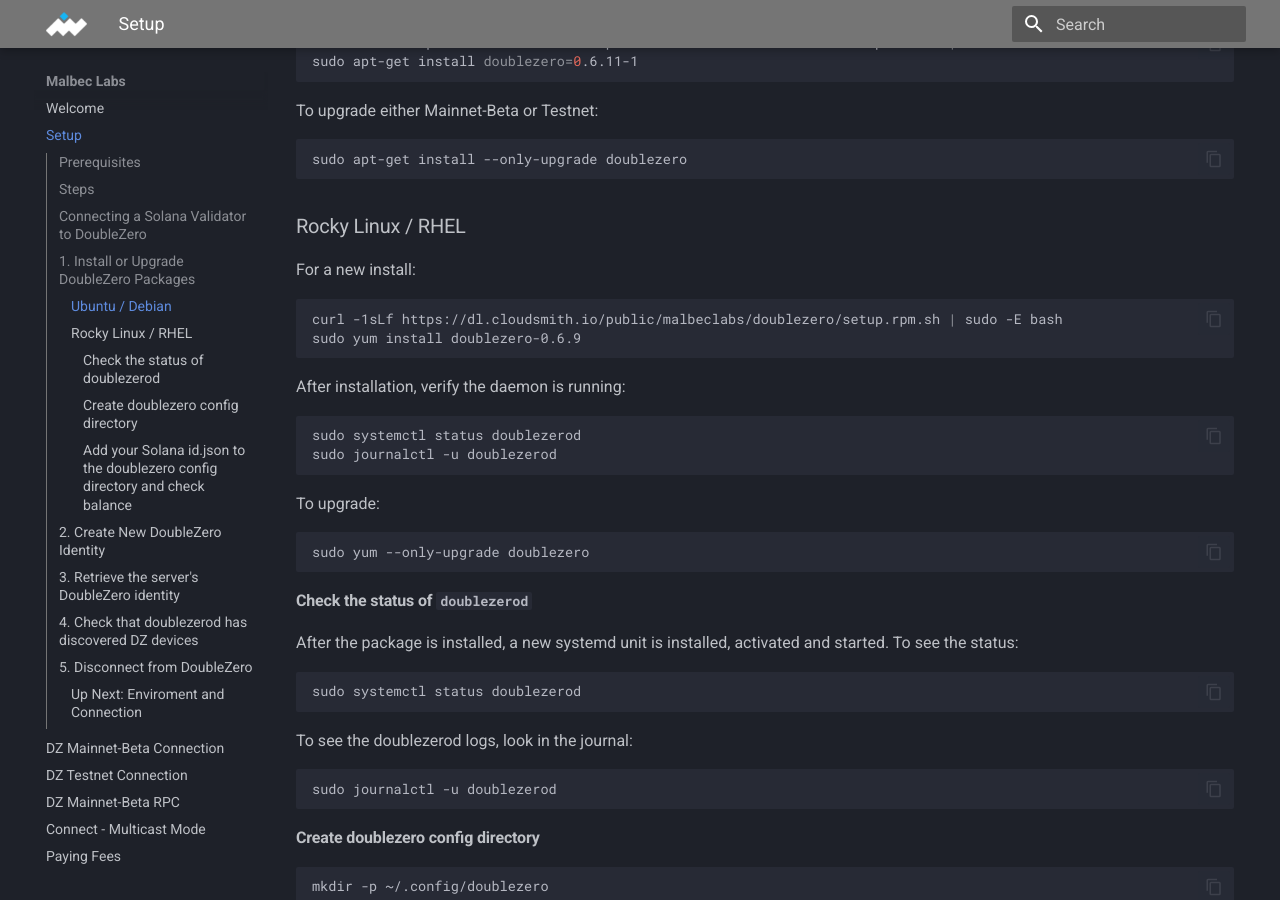
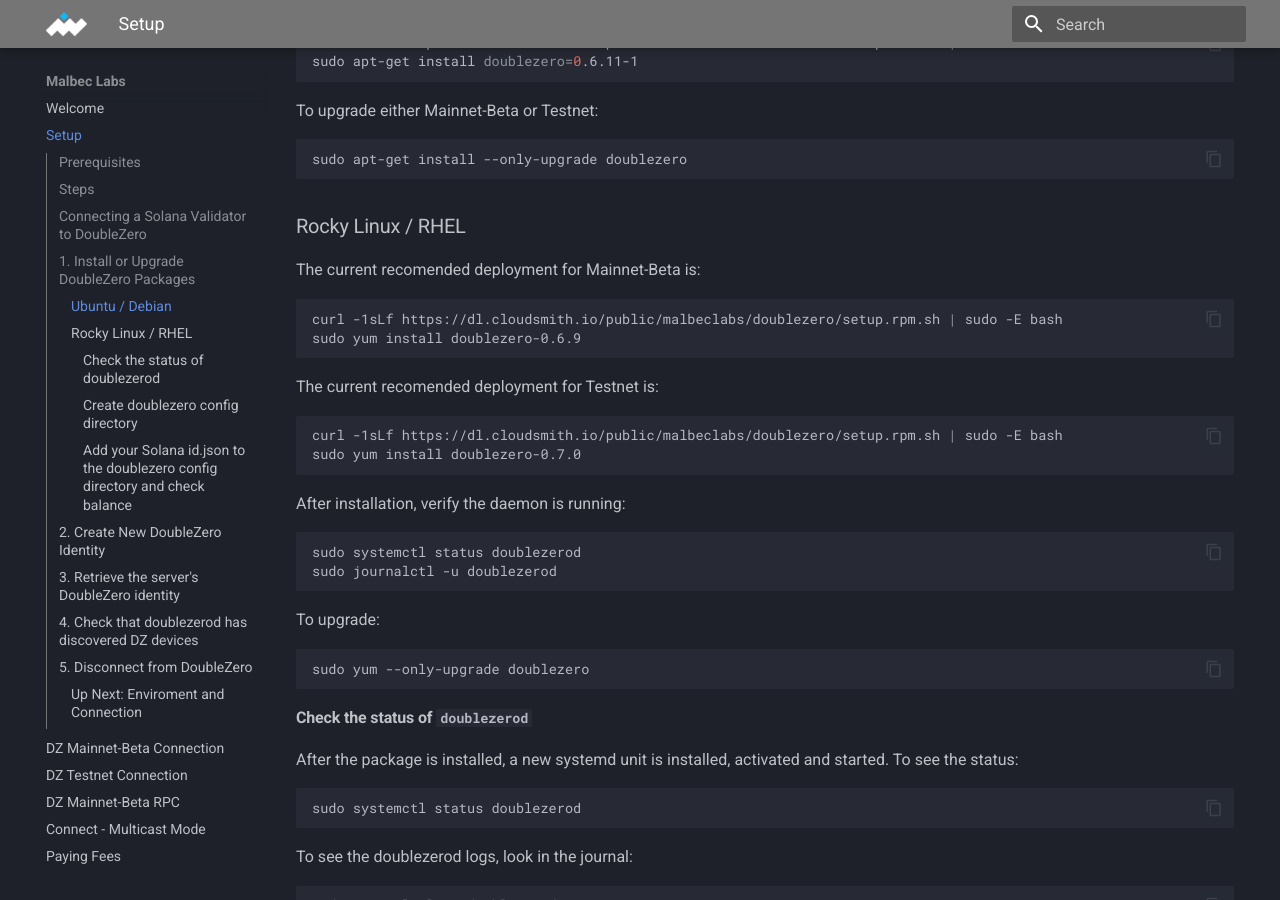
Before and after one commit to malbeclabs/docs, an MkDocs documentation site: the page built from docs/setup.md, in a window 1280 px wide and 900 px high, scrolled down 1429 px. Built offline with MkDocs 1.6.1 and Material for MkDocs 9.7.7, drawn with Linux system fonts in a browser that asks for light colours.

````diff
--- a/docs/setup.md
+++ b/docs/setup.md
@@ -52,10 +52,17 @@ sudo apt-get install --only-upgrade doublezero
 ```
 
 ### Rocky Linux / RHEL
-For a new install:
+
+The current recomended deployment for Mainnet-Beta is:
 ```bash
 curl -1sLf https://dl.cloudsmith.io/public/malbeclabs/doublezero/setup.rpm.sh | sudo -E bash
 sudo yum install doublezero-0.6.9
+```
+
+The current recomended deployment for Testnet is:
+```bash
+curl -1sLf https://dl.cloudsmith.io/public/malbeclabs/doublezero/setup.rpm.sh | sudo -E bash
+sudo yum install doublezero-0.7.0
 ```
 
 After installation, verify the daemon is running:
@@ -64,11 +71,14 @@ After installation, verify the daemon is running:
 sudo systemctl status doublezerod
 sudo journalctl -u doublezerod
 ```
+
 To upgrade:
 ```bash
 sudo yum --only-upgrade doublezero
 ```
+
 #### Check the status of `doublezerod`
+
 After the package is installed, a new systemd unit is installed, activated and started.  To see the status:
 ```
 sudo systemctl status doublezerod
@@ -79,11 +89,15 @@ sudo journalctl -u doublezerod
 ```
 
 #### Create doublezero config directory
+
 ```
 mkdir -p ~/.config/doublezero
 ```
+
 ####Add your Solana id.json to the doublezero config directory and check balance
+
 Copy or link the `id.json` you want to use with DoubleZero to the doublezero config directory.
+
 ```
 sudo cp </path/to/id.json> ~/.config/doublezero/
 ```
@@ -122,11 +136,15 @@ YourDoubleZeroAddress11111111111111111111111111111
 
 
 ## 4. Check that doublezerod has discovered DZ devices
+
 Before connecting, be sure `doublezerod` has discovered and pinged each of the available DZ testnet switches:
+
 ```
 doublezero latency
 ```
+
 Sample output:
+
 ```
 $ doublezero latency
  pubkey                                       | name      | ip             | min      | max      | avg      | reachable
@@ -138,6 +156,7 @@ $ doublezero latency
  65DqsEiFucoFWPLHnwbVHY1mp3d7MNM2gNjDTgtYZtFQ | frk-dz01  | 195.219.220.58 | 143.52ms | 143.62ms | 143.58ms | true
  9uhh2D5c14WJjbwgM7BudztdoPZYCjbvqcTPgEKtTMZE | sg1-dz01  | 180.87.102.98  | 176.66ms | 176.76ms | 176.72ms | true
 ```
+
 If no devices are returned in the output, wait 10-20 seconds and retry.
 
 ## 5. Disconnect from DoubleZero
@@ -145,9 +164,11 @@ If no devices are returned in the output, wait 10-20 seconds and retry.
 In the next sections you will set your DoubleZero Enviroment. In order to ensure success, disconnect the current session. This will avoid issues related to multiple tunnels open on your machine.
 
 Check
+
 ```bash
 doublezero status
 ```
+
 if it is `up` run:
 
 ```bash
@@ -156,7 +177,9 @@ doublezero disconnect
 
 
 ### Up Next: Enviroment and Connection
+
 You may proceed to connecting to DoubleZero [Testnet](DZ%20Testnet%20Connection.md), [Mainnet-Beta](DZ%20Mainnet-beta%20Connection.md) or [multicast mode](connect-multicast.md). It may take up to one minute for the tunnel to connect, and you will need to complete some steps to register your validator on the DoubleZero Network.
+
 # Optional: Enable Prometheus Metrics
 
 Operators familiar with Prometheus metrics may want to enable them for DoubleZero monitoring. This provides visibility into DoubleZero client performance, connection status, and operational health.
@@ -209,6 +232,7 @@ curl -s localhost:2113/metrics | grep doublezero
 ```
 
 Expected output:
+
 ```
 # HELP doublezero_build_info Build information of the client
 # TYPE doublezero_build_info gauge
````
